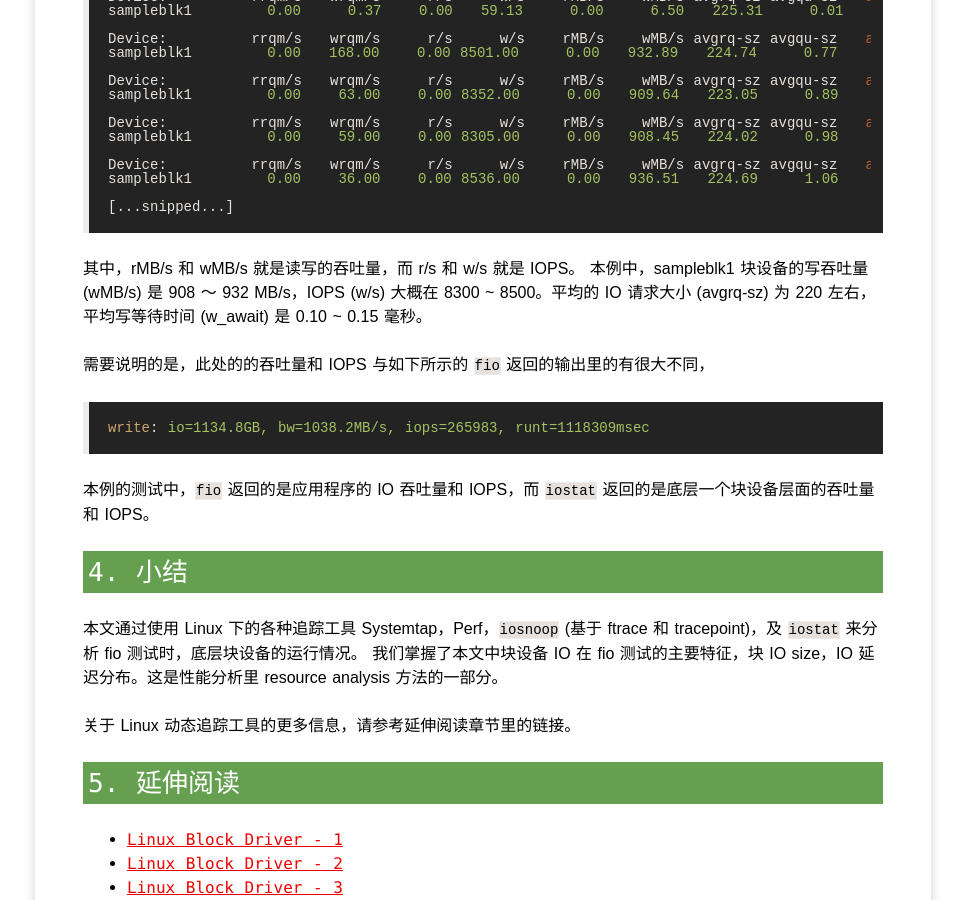
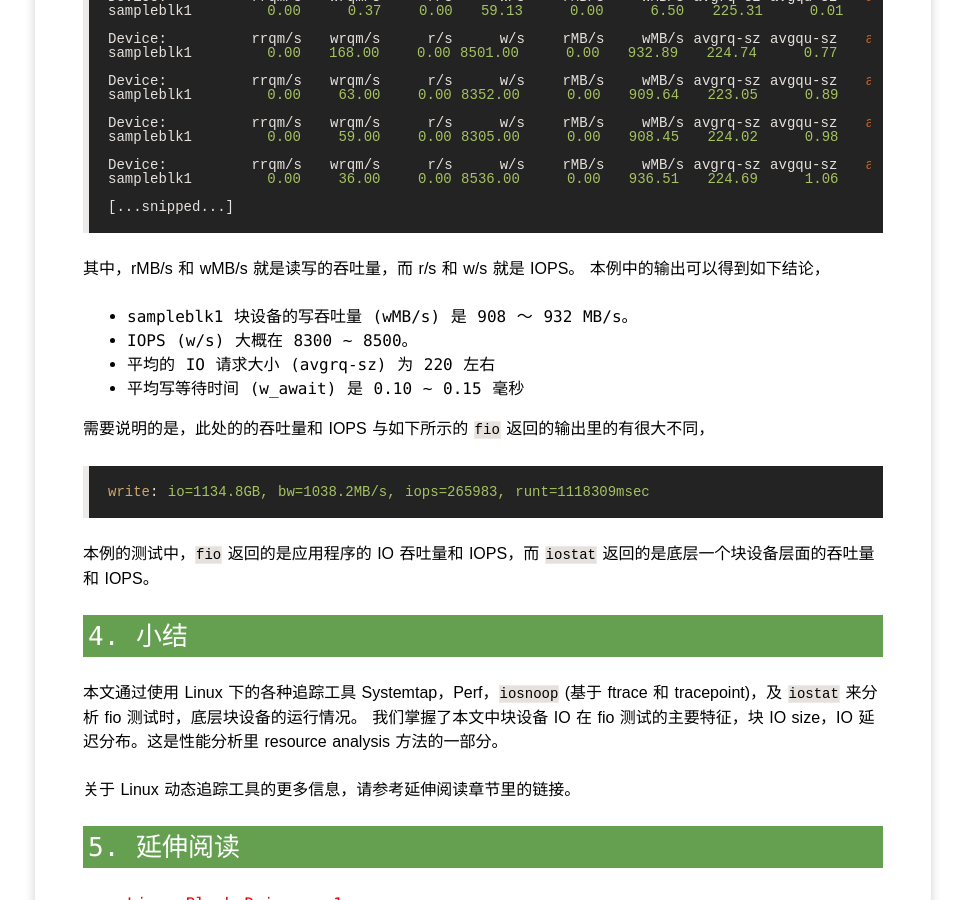
Before and after one commit to yangoliver/yangoliver.github.io, a Jekyll site: the page built from _posts/2016/2016-08-30-linux-block-driver-basic-4.md, in a window 1280 px wide and 900 px high, scrolled down 5608 px. Shown: the whole window, without its empty margins (157-1122 px from the left). Built offline with Jekyll 4.4.1, drawn with Linux system fonts in a browser that asks for light colours; comment, search, counter and statistics services are not loaded.

Commit message:
update: cleanup iostat results description

```diff
--- a/_posts/2016/2016-08-30-linux-block-driver-basic-4.md
+++ b/_posts/2016/2016-08-30-linux-block-driver-basic-4.md
@@ -251,7 +251,12 @@
 	[...snipped...]
 
 其中，rMB/s 和 wMB/s 就是读写的吞吐量，而 r/s 和 w/s 就是 IOPS。
-本例中，sampleblk1 块设备的写吞吐量 (wMB/s) 是 908 ～ 932 MB/s，IOPS (w/s) 大概在 8300 ~ 8500。平均的 IO 请求大小 (avgrq-sz) 为 220 左右，平均写等待时间 (w_await) 是 0.10 ~ 0.15 毫秒。
+本例中的输出可以得到如下结论，
+
+- sampleblk1 块设备的写吞吐量 (wMB/s) 是 908 ～ 932 MB/s。
+- IOPS (w/s) 大概在 8300 ~ 8500。
+- 平均的 IO 请求大小 (avgrq-sz) 为 220 左右
+- 平均写等待时间 (w_await) 是 0.10 ~ 0.15 毫秒
 
 需要说明的是，此处的的吞吐量和 IOPS 与如下所示的 `fio` 返回的输出里的有很大不同，
 
```
